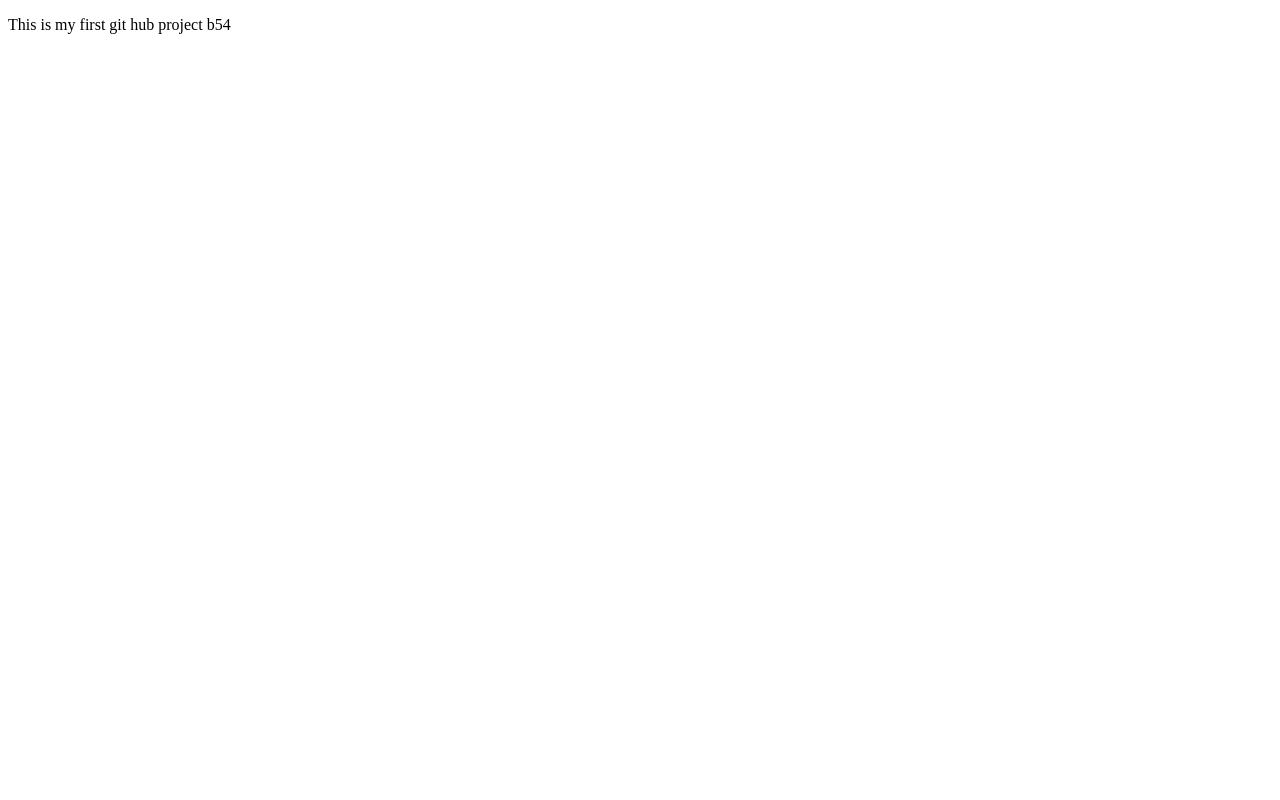
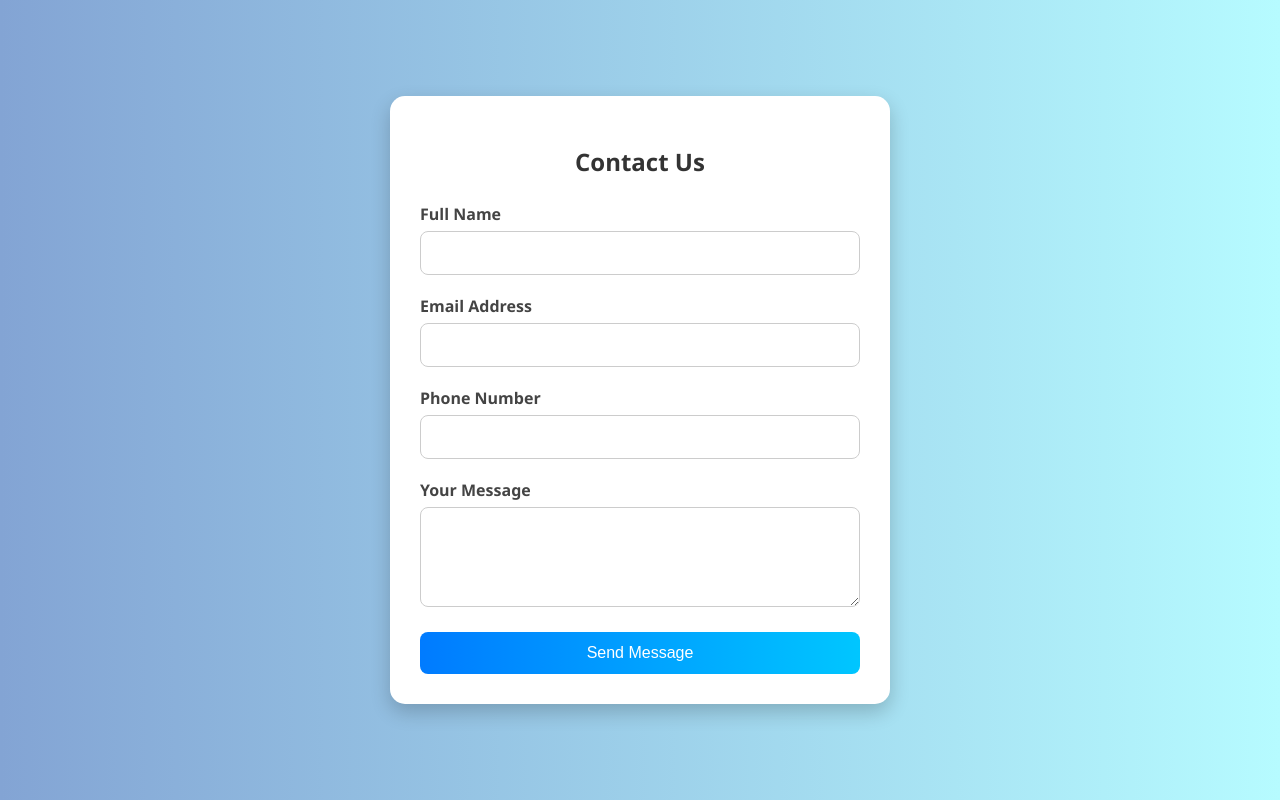
Before and after one commit to Nikhil010107/UI-training, a plain HTML site: page index.html in a window 1280 px wide. Drawn offline with Linux system fonts and the light colour scheme.

Commit message:
html form updated

```diff
--- a/index.html
+++ b/index.html
@@ -1,11 +1,158 @@
 <!DOCTYPE html>
 <html lang="en">
 <head>
-    <meta charset="UTF-8">
-    <meta name="viewport" content="width=, initial-scale=1.0">
-    <title>Document</title>
+  <meta charset="UTF-8" />
+  <meta name="viewport" content="width=device-width, initial-scale=1.0"/>
+  <title>Animated Form</title>
+  <style>
+    * {
+      box-sizing: border-box;
+    }
+
+    body {
+      font-family: 'Segoe UI', sans-serif;
+      background: linear-gradient(to right, #83a4d4, #b6fbff);
+      display: flex;
+      justify-content: center;
+      align-items: center;
+      min-height: 100vh;
+      margin: 0;
+      animation: fadeInBody 1.2s ease-in;
+    }
+
+    @keyframes fadeInBody {
+      from {
+        opacity: 0;
+        transform: translateY(20px);
+      }
+      to {
+        opacity: 1;
+        transform: translateY(0);
+      }
+    }
+
+    .form-container {
+      background: white;
+      padding: 30px;
+      border-radius: 15px;
+      max-width: 500px;
+      width: 100%;
+      box-shadow: 0 8px 20px rgba(0, 0, 0, 0.2);
+      animation: slideUp 1s ease forwards;
+      opacity: 0;
+    }
+
+    @keyframes slideUp {
+      0% {
+        opacity: 0;
+        transform: translateY(40px);
+      }
+      100% {
+        opacity: 1;
+        transform: translateY(0);
+      }
+    }
+
+    h2 {
+      text-align: center;
+      margin-bottom: 25px;
+      color: #333;
+      animation: fadeIn 1.2s ease;
+    }
+
+    .form-group {
+      margin-bottom: 20px;
+      opacity: 0;
+      animation: fadeInUp 0.8s ease forwards;
+    }
+
+    .form-group:nth-child(1) { animation-delay: 0.3s; }
+    .form-group:nth-child(2) { animation-delay: 0.5s; }
+    .form-group:nth-child(3) { animation-delay: 0.7s; }
+    .form-group:nth-child(4) { animation-delay: 0.9s; }
+
+    @keyframes fadeInUp {
+      from {
+        opacity: 0;
+        transform: translateY(30px);
+      }
+      to {
+        opacity: 1;
+        transform: translateY(0);
+      }
+    }
+
+    label {
+      display: block;
+      margin-bottom: 6px;
+      font-weight: 600;
+      color: #444;
+    }
+
+    input, textarea {
+      width: 100%;
+      padding: 12px;
+      border: 1px solid #ccc;
+      border-radius: 8px;
+      transition: 0.3s ease;
+      font-size: 1rem;
+    }
+
+    input:focus, textarea:focus {
+      border-color: #007bff;
+      outline: none;
+      box-shadow: 0 0 8px rgba(0, 123, 255, 0.3);
+    }
+
+    textarea {
+      resize: vertical;
+      min-height: 100px;
+    }
+
+    button {
+      background: linear-gradient(to right, #007bff, #00c6ff);
+      color: white;
+      padding: 12px;
+      border: none;
+      border-radius: 8px;
+      font-size: 1rem;
+      cursor: pointer;
+      width: 100%;
+      transition: 0.3s ease;
+    }
+
+    button:hover {
+      background: linear-gradient(to right, #0056b3, #009acd);
+      transform: scale(1.02);
+    }
+  </style>
 </head>
 <body>
-    <p> This is my first git hub project b54</p>
+  <div class="form-container">
+    <h2>Contact Us</h2>
+    <form>
+      <div class="form-group">
+        <label for="name">Full Name</label>
+        <input type="text" id="name" name="name" required />
+      </div>
+
+      <div class="form-group">
+        <label for="email">Email Address</label>
+        <input type="email" id="email" name="email" required />
+      </div>
+
+      <div class="form-group">
+        <label for="phone">Phone Number</label>
+        <input type="tel" id="phone" name="phone" />
+      </div>
+
+      <div class="form-group">
+        <label for="message">Your Message</label>
+        <textarea id="message" name="message"></textarea>
+      </div>
+
+      <button type="submit">Send Message</button>
+    </form>
+  </div>
 </body>
 </html>
```
